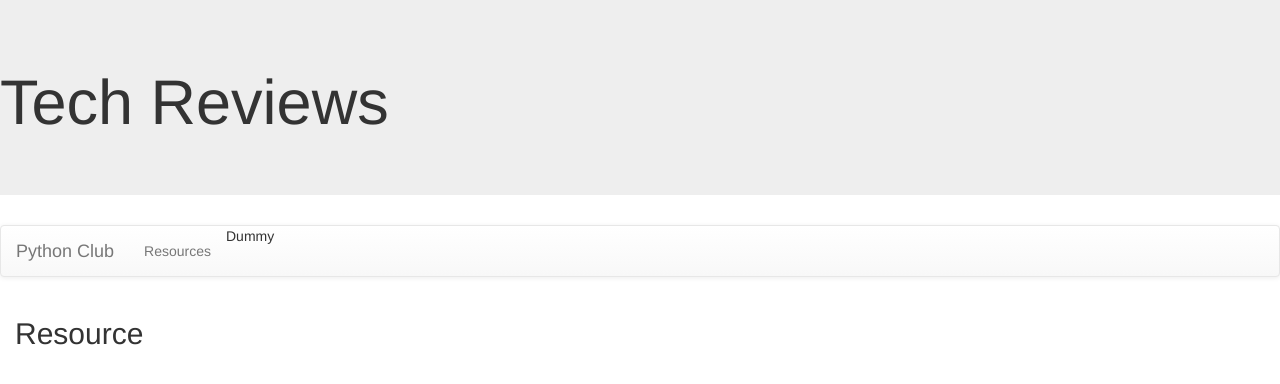
After one commit to Paboac/Pythonclub2, a Django app: page /project/resource/ in a window 1280 px wide. The commit adds this page. Shown: the top 384 px of the page. Run offline with Django 4.2, Linux system fonts and the light colour scheme; data that the repository does not hold is empty; some libraries are stand-ins or nearby versions.

Commit message:
Resource view commit

```diff
--- a/project/admin.py
+++ b/project/admin.py
@@ -1,8 +1,9 @@
 from django.contrib import admin
-from .models import Meeting, Meetingminutes, Resource, Event
+from .models import Meeting, Meetingminutes, Members, Resource, Event
 
 # Register your models here.
 admin.site.register(Meeting)
 admin.site.register(Meetingminutes)
 admin.site.register(Resource)
 admin.site.register(Event)
+admin.site.register(Members)
--- a/project/templates/base.html
+++ b/project/templates/base.html
@@ -9,14 +9,14 @@
 <body>
 <div class='jumbotron'>
 <h1>Tech Reviews</h1>
- </div>
-   <nav class="navbar navbar-default">
-   <div class="container-fluid">
+</div>
+  <nav class="navbar navbar-default">
+  <div class="container-fluid">
 <div class="navbar-header">
 <a class="navbar-brand" href="{% url 'index' %}">Python Club</a>
 </div>
 <ul class="nav navbar-nav">
-<li>Dummy</li>
+<li><a href="{% url 'resource' %}">Resources</a></li>
 <li>Dummy</li>
 </ul>
 </div>
--- /dev/null
+++ b/project/templates/project/resource.html
@@ -0,0 +1,14 @@
+{% extends 'base.html' %}
+{% block content %}
+<h2>Resource</h2>
+<ul>
+     {% for r in resource_list %}
+     <li>{{ r.resourcename }}</li>
+     {% endfor %}
+
+</ul>
+
+
+
+
+{% endblock %}
--- a/project/urls.py
+++ b/project/urls.py
@@ -4,4 +4,5 @@ from . import views
 
 urlpatterns = [
      path('', views.index, name='index'),
+     path('resource/', views.resource, name='resource')
 ]
--- a/project/views.py
+++ b/project/views.py
@@ -1,5 +1,12 @@
+from urllib import request
 from django.shortcuts import render
+from .models import Resource, Event, Meeting, Members
+
 
 # Create your views here.
 def index(request):
      return render(request, 'project/index.html')
+
+def resource(request):
+     resource_list=Resource.objects.all()
+     return render(request, 'project/resource.html', {'resource_list': resource_list})
```
Also changed, not shown: project/models.py (+11 -1 lines), project/migrations/0002_members.py (added), project/migrations/0003_rename_dateentered_resource_date_entered.py (added).
